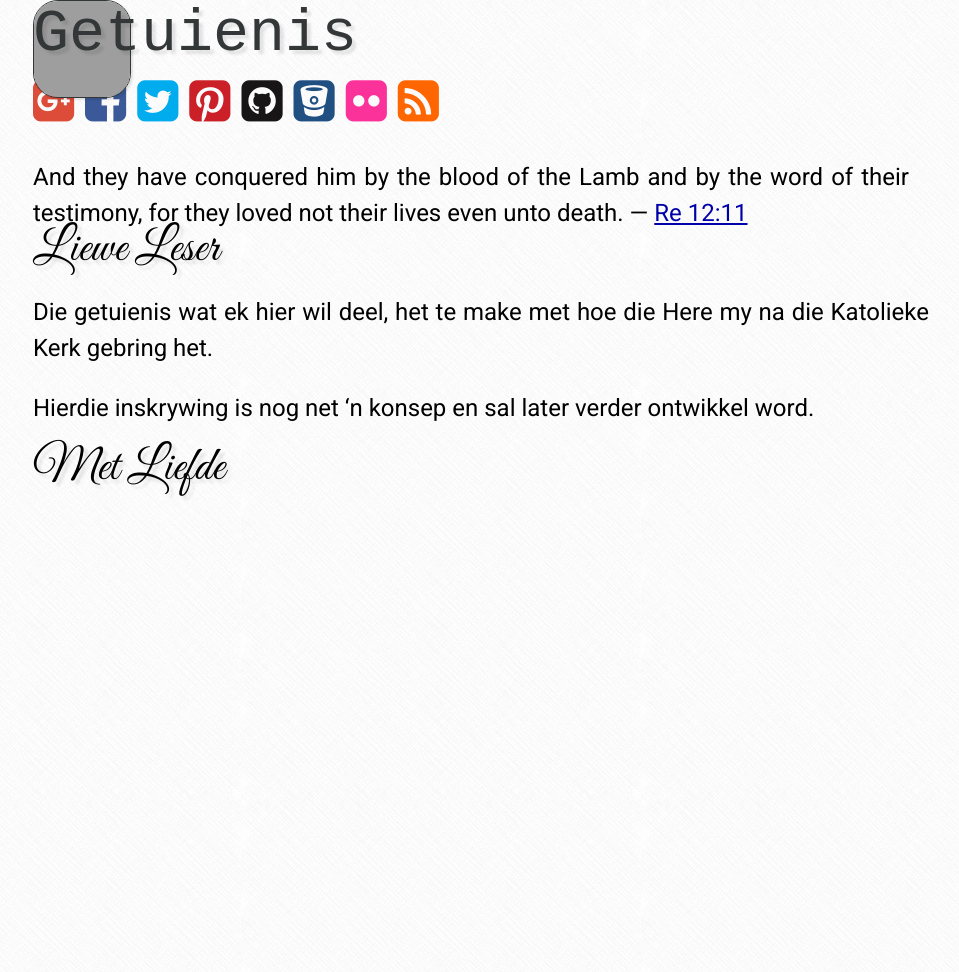
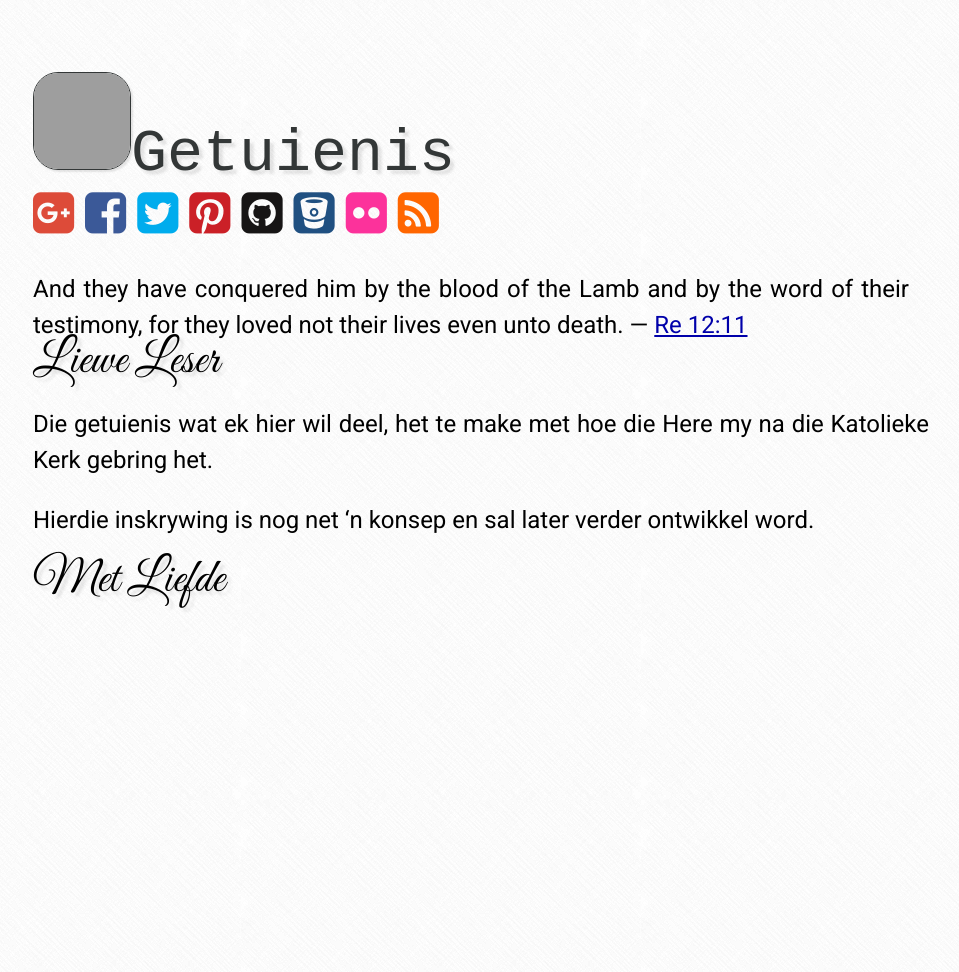
Before and after one commit to afrikatoliek/afrikatoliek.github.io, a Jekyll site: the page built from _posts/2014-11-04-getuienis.md, in a window 1280 px wide. Shown: the whole page, without its empty margins (159-1118 px from the left). Built offline with Jekyll 4.4.1, drawn with Linux system fonts in a browser that asks for light colours; nearby versions of some CDN libraries; some web fonts are replaced; grey boxes are pictures that could not be loaded.

Commit message:
Tema verstellings.

```diff
--- a/css/screen.css
+++ b/css/screen.css
@@ -64,6 +64,7 @@ table {
   font-weight: normal;
   color: #333737;
   text-shadow: 4px 4px 3px rgba(0,0,0,0.1);
+  height: 112px;
 }
 
 .site .heading a:link {
@@ -83,21 +84,17 @@ table {
   color: #FF00FF;
 }
 
-.heading .title {
+.site .heading .title {
   vertical-align: text-top;
-  position: absolute;
-  top: 0;
-  bottom: 0;
   text-align: left;
+  height: inherit;
 }
 
-.heading .thumb {
-  position: absolute;
-  top: 0;
-  bottom: 0;
+.site .heading .thumb {
+  height: inherit;
 }
 
-.heading .thumb img {
+.site .heading .thumb img {
   width: 96px;
   height: 96px;
   border: 1px solid;
```
